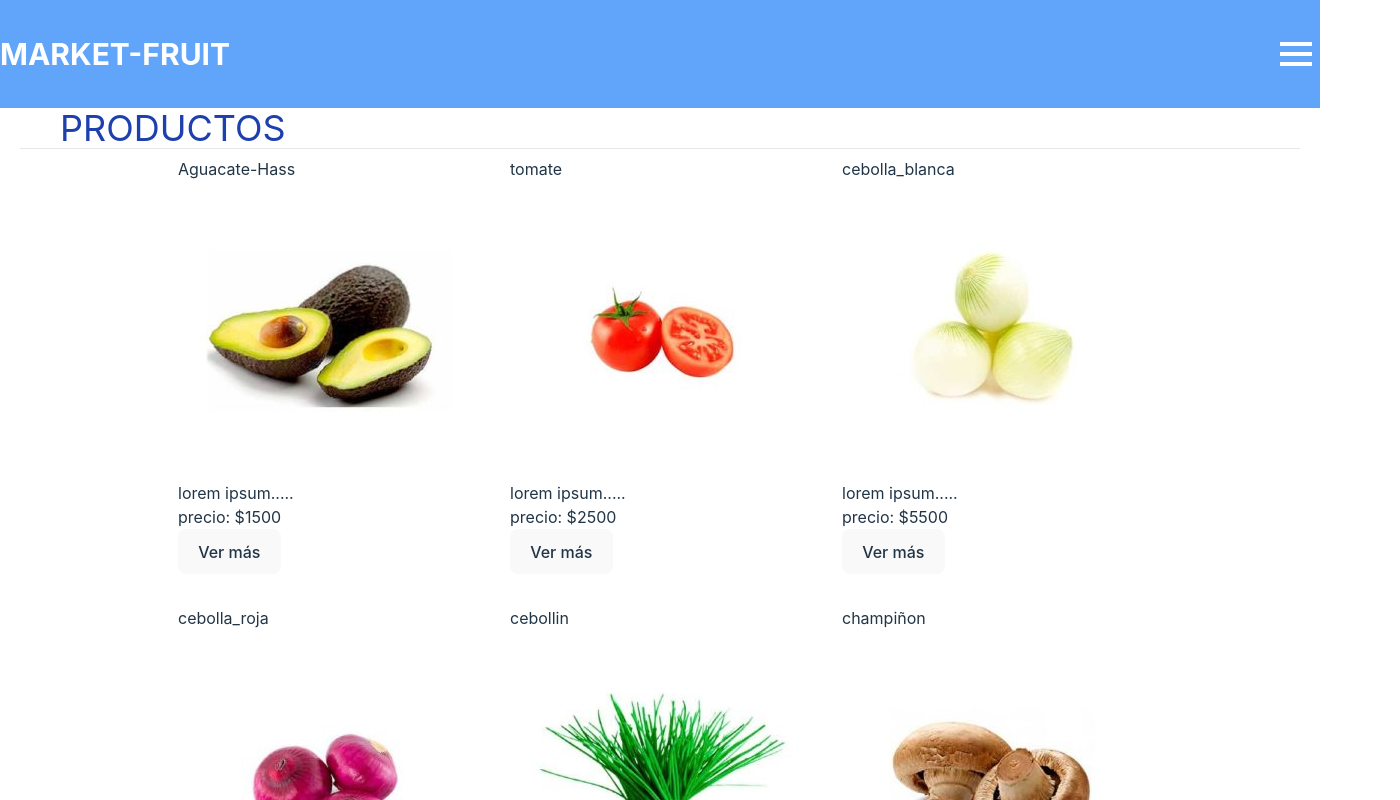
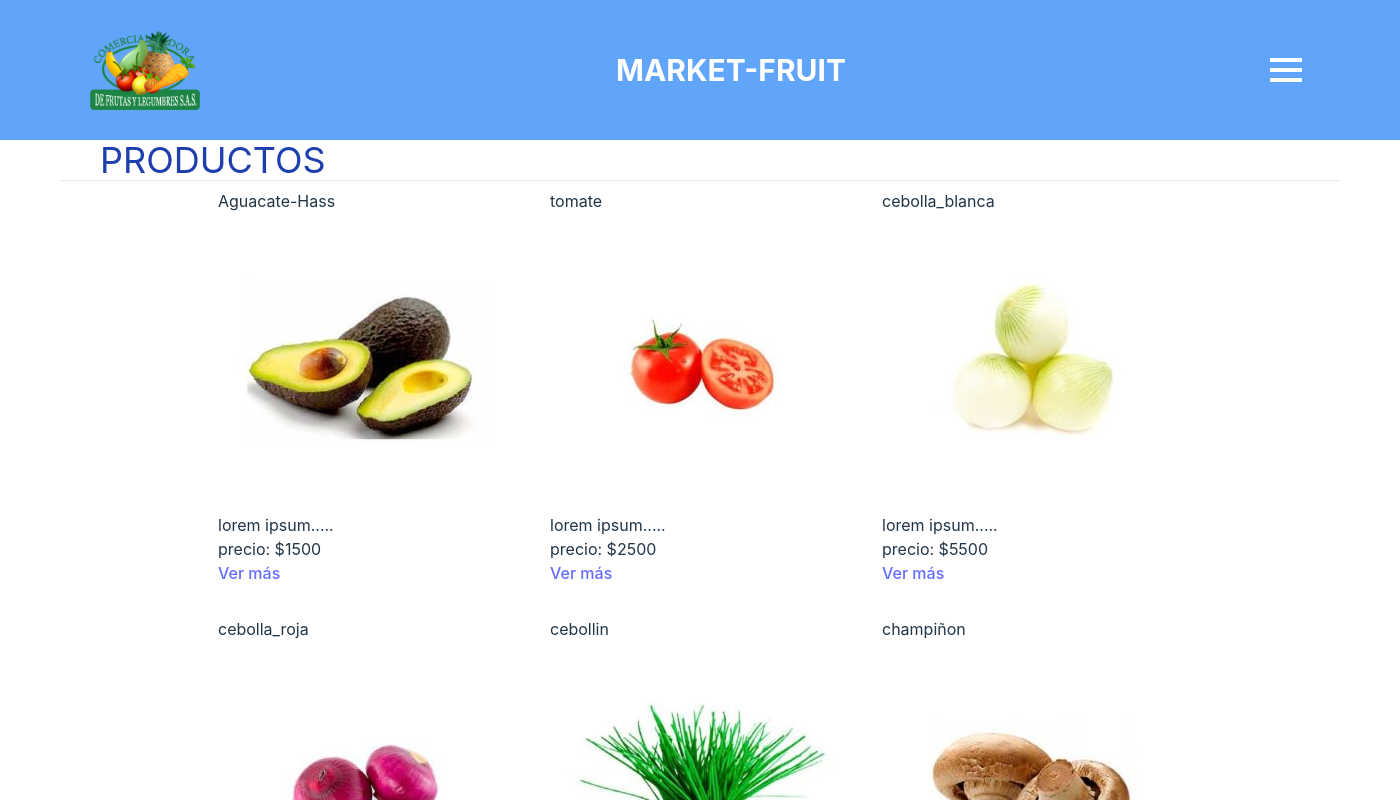
Before and after one commit to wicho37/comision-55245, a React (Vite) app: page / in a window 1280 px wide. Shown: the top 800 px of the page, 1400 px wide, since content can reach past the window. Built offline with nearby package versions, Linux system fonts and the light colour scheme.

Commit message:
se agrega el ItemCount

```diff
--- a/src/components/Header/Header.jsx
+++ b/src/components/Header/Header.jsx
@@ -8,6 +8,7 @@ const Header = () => {
     return (
         <header className="header bg-blue-400" >
             <div className="header_container">
+                <img className="logo_1" src="./src/assets/comfrut.png"  alt="imagen del logo de la comercializadora" />
                 <h1 className="header_logo">MARKET-FRUIT</h1>
 
                 <Menu />
--- a/src/components/Header/Header.scss
+++ b/src/components/Header/Header.scss
@@ -3,12 +3,16 @@
 
 
     .header_container{
-        min-width: 1320px;
+        min-width: 1400px;
         margin: 0 auto ;
-        padding: 30px 0;
+        padding: 30px 90px;
         display: flex ;
         justify-content: space-between ;
         align-items: center;
+        .logo_1{
+          width: 110px;
+        }
+
 
         .header_logo{
             font-size: 30px;
--- a/src/components/ItemCard/ItemCard.jsx
+++ b/src/components/ItemCard/ItemCard.jsx
@@ -1,4 +1,4 @@
-
+import { Link } from "react-router-dom"
 
 
 const ItemCard = ({item}) => {
@@ -8,7 +8,12 @@ const ItemCard = ({item}) => {
             <img src={item.img} alt={item.nombre} />
             <p>{item.descripcion}</p>
             <p>precio: ${item.precio}</p>
-            <button>Ver más</button>
+
+            {
+                item.stock < 10 && <p className="text-red-500">Quedan sólo {item.stock} unidades!</p>
+            }
+
+            <Link to={`/detail/${item.id}`} className='btn btn-primary'>Ver más</Link>
         </div>
     )
 }
--- /dev/null
+++ b/src/components/ItemCount/ItemCount.jsx
@@ -0,0 +1,47 @@
+import { clases } from "../../helpers/utils"
+
+
+const ItemCount = ({max, cantidad, setCantidad, agregar}) => {
+    const handleRestar = () => {
+        cantidad > 1 && setCantidad(cantidad - 1)
+    }
+
+    const handleSumar = () => {
+        cantidad < max && setCantidad(cantidad + 1)
+    }
+
+    return (
+        <div>
+            <button
+                onClick={handleRestar}
+                // className={`btn mx-2 ${cantidad === 5 ? "boton-5" : ''} ${cantidad === 1 ? "btn-outline-danger" : "btn-outline-primary"}`}
+                className={clases(
+                    "btn",
+                    "mx-2",
+                    "btn-outline-primary",
+                    cantidad === 5 && "boton-5",
+                    cantidad === 1 ? "btn-outline-danger" : "btn-outline-primary"
+                )}
+                disabled={cantidad === 1}
+            >
+                -
+            </button>
+
+            <span>{cantidad}</span>
+
+            <button
+                onClick={handleSumar}
+                className={cantidad === max ? "btn mx-2 btn-danger" : "btn mx-2 btn-primary"}
+                disabled={cantidad === max}
+            >
+                +
+            </button>
+
+            <br/>
+            <button onClick={agregar} className="btn btn-success my-2">Agregar</button>
+
+        </div>
+    )
+}
+
+export default ItemCount
--- /dev/null
+++ b/src/components/ItemList/ItemLIst.scss
@@ -0,0 +1,5 @@
+.container {
+    text-transform: capitalize;
+    font-size: 24px;
+    text-align-last: center;
+}
--- a/src/components/ItemList/ItemList.jsx
+++ b/src/components/ItemList/ItemList.jsx
@@ -1,16 +1,17 @@
 import ItemCard from "../ItemCard/ItemCard"
+
 
 
 const ItemList = ({productos}) => {
     return (
-        <div className="container">
+        <div className="container catalogo__contenedor">
             <h2 className="text-blue-800 text-4xl mx-10">PRODUCTOS</h2>
             <hr />
 
             {/* renderizar los productos*/}
             <div className='flex flex-row flex-wrap justify-center gap-4'>
                 {
-                  productos.map((prod) => <ItemCard  key={prod.id} item={prod}/>)
+                  productos.map((prod) => <ItemCard  key={prod.id} item={prod}  style="font-size: 24px;"/>)
                 }
             </div>
         </div>
--- a/src/components/ItemListContainer/ItemListContainer.jsx
+++ b/src/components/ItemListContainer/ItemListContainer.jsx
@@ -3,9 +3,6 @@ import "./ItemListContainer.scss"
 import { pedirDatos } from "../../helpers/pedirDatos"
 import ItemList from "../ItemList/ItemList"
 import { useParams } from 'react-router-dom'
-
-
-
 
 
 
--- a/src/components/ItemListContainer/ItemListContainer.scss
+++ b/src/components/ItemListContainer/ItemListContainer.scss
@@ -1,5 +1,5 @@
 .catalogo_contenedor{
-    max-width: 1100px;
+    max-width: 1200px;
     margin: 0 auto;
     padding: 20px 0;
 
```
Also changed, not shown: src/assets/comfrut.png (added), 1 other file (tests, documents, lock files or other folders).
